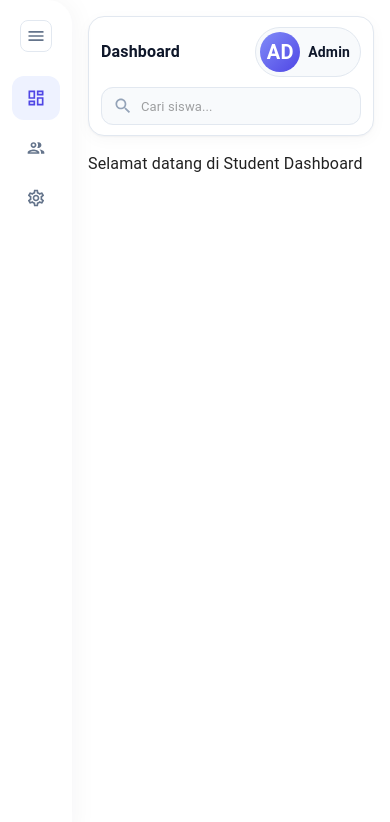
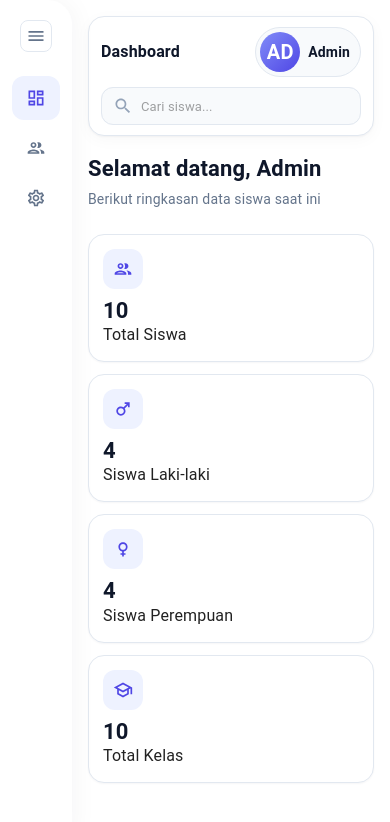
Before and after one commit to queennurhafizah/studentDashboard-InternTask1, a Next.js app: page / in a window 390 px wide. Shown: the top 822 px of the page. Built offline with nearby package versions, Linux system fonts and the light colour scheme; what @mui/material-nextjs would draw is missing.

Commit message:
feat: dashboard with statistic card

```diff
--- a/src/app/layout.tsx
+++ b/src/app/layout.tsx
@@ -7,6 +7,7 @@ import "./globals.css";
 import "@/styles/layout.css";
 import "@/styles/sidebar.css";
 import "@/styles/navbar.css";
+import "@/styles/dashboard.css"
 
 export const metadata: Metadata = {
   title: "Student Dashboard",
--- a/src/app/page.tsx
+++ b/src/app/page.tsx
@@ -1,5 +1,50 @@
-import { students } from "../../data/student";
+import GroupOutlinedIcon from "@mui/icons-material/GroupOutlined";
+import MaleOutlinedIcon from "@mui/icons-material/MaleOutlined";
+import FemaleOutlinedIcon from "@mui/icons-material/FemaleOutlined";
+import SchoolOutlinedIcon from "@mui/icons-material/SchoolOutlined";
+import StatCard from "@/components/statCard";
+import { students } from "@/data/student";
 
 export default function Page() {
-  return <p>Selamat datang di Student Dashboard</p>;
+  const totalSiswa = students.length;
+  const totalLaki = students.filter((g) => g.gender === "L").length;
+  const totalPerempuan = students.filter((g) => g.gender === "P").length;
+  const totalKelas = new Set(students.map((k) => k.kelas)).size;
+
+  return (
+    <section className="dashboard">
+      <div className="dashboard-greeting">
+        <h2 className="dashboard-greeting-tittle">Selamat datang, Admin</h2>
+        <p className="dashboard-greeting-text">
+          Berikut ringkasan data siswa saat ini
+        </p>
+      </div>
+
+      <div className="stats-grid">
+        <StatCard
+          title="Total Siswa"
+          value={totalSiswa}
+          icon={<GroupOutlinedIcon />}
+          variant="indigo" />
+
+        <StatCard
+          title="Siswa Laki-laki"
+          value={totalPerempuan}
+          icon={<MaleOutlinedIcon />}
+          variant="indigo" />
+
+        <StatCard
+          title="Siswa Perempuan"
+          value={totalPerempuan}
+          icon={<FemaleOutlinedIcon />}
+          variant="indigo" />
+
+        <StatCard
+          title="Total Kelas"
+          value={totalKelas}
+          icon={<SchoolOutlinedIcon />}
+          variant="indigo" />
+      </div>
+    </section>
+  );
 }
--- a/src/components/statCard.tsx
+++ b/src/components/statCard.tsx
@@ -0,0 +1,20 @@
+import { ReactNode } from "react";
+
+type StatCardProps = {
+    title: string;
+    value: number;
+    icon: ReactNode;
+    variant?: "indigo" | "blue" | "pink" | "green";
+};
+
+export default function StatCard({ title, value, icon, variant }: StatCardProps) {
+    return (
+        <div className="stat-card">
+            <div className={`stat-card-icon stat-card-icon--${variant}`}>{icon}</div>
+            <div className="stat-card-info">
+                <span className="stat-card-value">{value}</span>
+                <span className="stat-card-title">{title}</span>
+            </div>
+        </div>
+    )
+}
--- /dev/null
+++ b/src/styles/dashboard.css
@@ -0,0 +1,142 @@
+.dashboard-greeting {
+    margin-bottom: 24px;
+}
+
+.dashboard-greeting-tittle {
+    margin: 0;
+    font-size: 22px;
+    font-weight: 700;
+    color: #0f172a;
+}
+
+.dashboard-greeting-text {
+  margin: 4px 0 0;
+  font-size: 14px;
+  color: #64748b;
+}
+
+.stats-grid {
+    display: grid;
+    grid-template-columns: repeat(4, minmax(0, 1fr));
+    gap: 16px;
+    width: 100%
+}
+
+.stats-grid > .stat-card {
+  width: auto;
+  min-width: 0;
+}
+
+.stat-card {
+  display: flex;
+  align-items: center;
+  gap: 16px;
+  padding: 20px;
+  background-color: #ffffff;
+  border: 1px solid #e2e8f0;
+  border-radius: 16px;
+  box-shadow: 0 1px 2px rgba(15, 23, 42, 0.04);
+}
+
+.stat-card-icon {
+  display: flex;
+  align-items: center;
+  justify-content: center;
+  flex-shrink: 0;
+  width: 48px;
+  height: 48px;
+  border-radius: 14px;
+}
+
+.stat-card-icon svg {
+  font-size: 24px;
+}
+
+.stat-card-icon--indigo {
+  background-color: #eef2ff;
+  color: #4f46e5;
+}
+
+.stat-card-icon--blue {
+  background-color: #eff6ff;
+  color: #2563eb;
+}
+
+.stat-card-icon--pink {
+  background-color: #fdf2f8;
+  color: #db2777;
+}
+
+.stat-card-icon--green {
+  background-color: #ecfdf5;
+  color: #059669;
+}
+
+.stat-card-info {
+  display: flex;
+  flex-direction: column;
+  min-width: 0;
+}
+
+.stat-card-value {
+  font-size: 26px;
+  font-weight: 700;
+  line-height: 1.1;
+  color: #0f172a;
+}
+
+.stat-card-label {
+  margin-top: 4px;
+  font-size: 13px;
+  color: #64748b;
+  white-space: nowrap;
+}
+
+@media (max-width: 1024px) {
+  .stats-grid {
+    grid-template-columns: repeat(2, minmax(0, 1fr));
+    gap: 14px;
+  }
+}
+
+@media (max-width: 768px) {
+  .stats-grid {
+    grid-template-columns: minmax(0, 1fr);
+    gap: 12px;
+  }
+
+  .stat-card {
+    padding: 14px;
+    gap: 12px;
+  }
+
+  .stat-card-icon {
+    width: 40px;
+    height: 40px;
+    border-radius: 12px;
+  }
+
+  .stat-card-icon svg {
+    font-size: 20px;
+  }
+
+  .stat-card-value {
+    font-size: 22px;
+  }
+
+  .stat-card-label {
+    font-size: 12px;
+  }
+}
+
+@media (max-width: 480px) {
+  .stat-card {
+    flex-direction: column;
+    align-items: flex-start;
+    gap: 10px;
+  }
+
+  .stat-card-label {
+    white-space: normal;
+  }
+}
```
Also changed, not shown: src/data/student.ts (renamed from data/student.ts).
